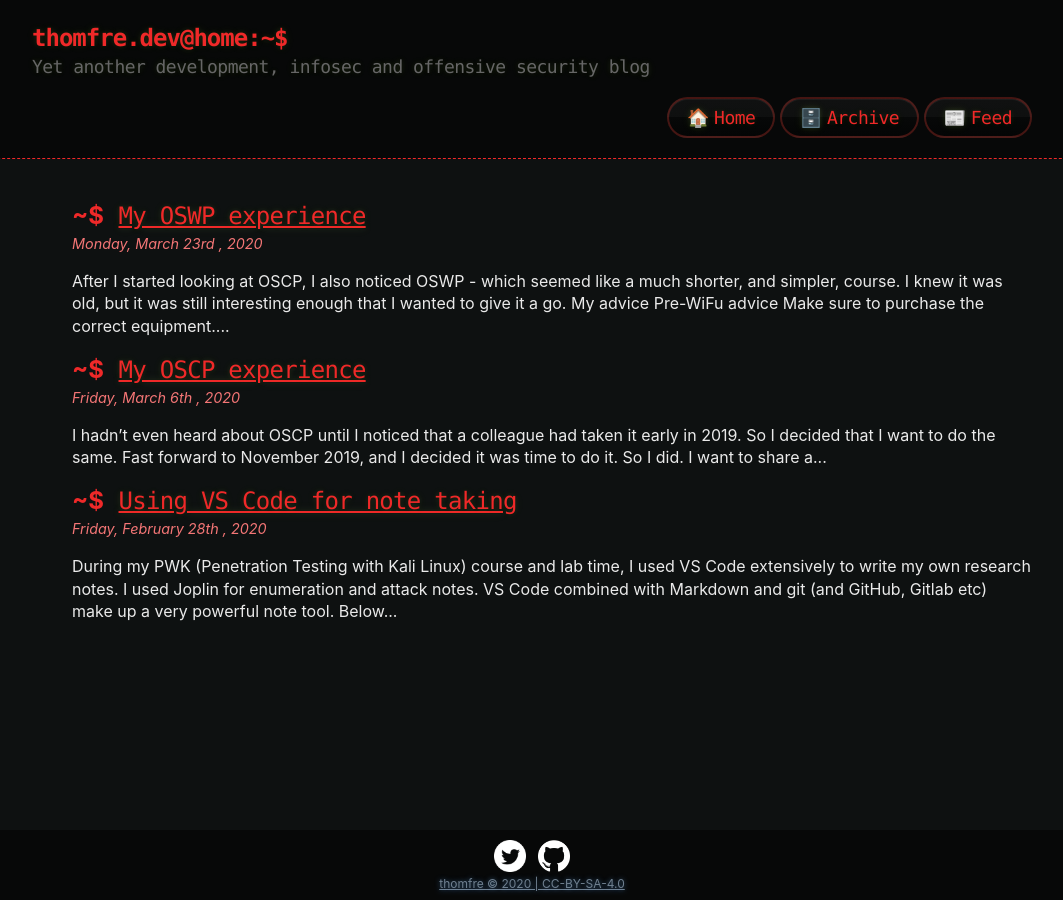
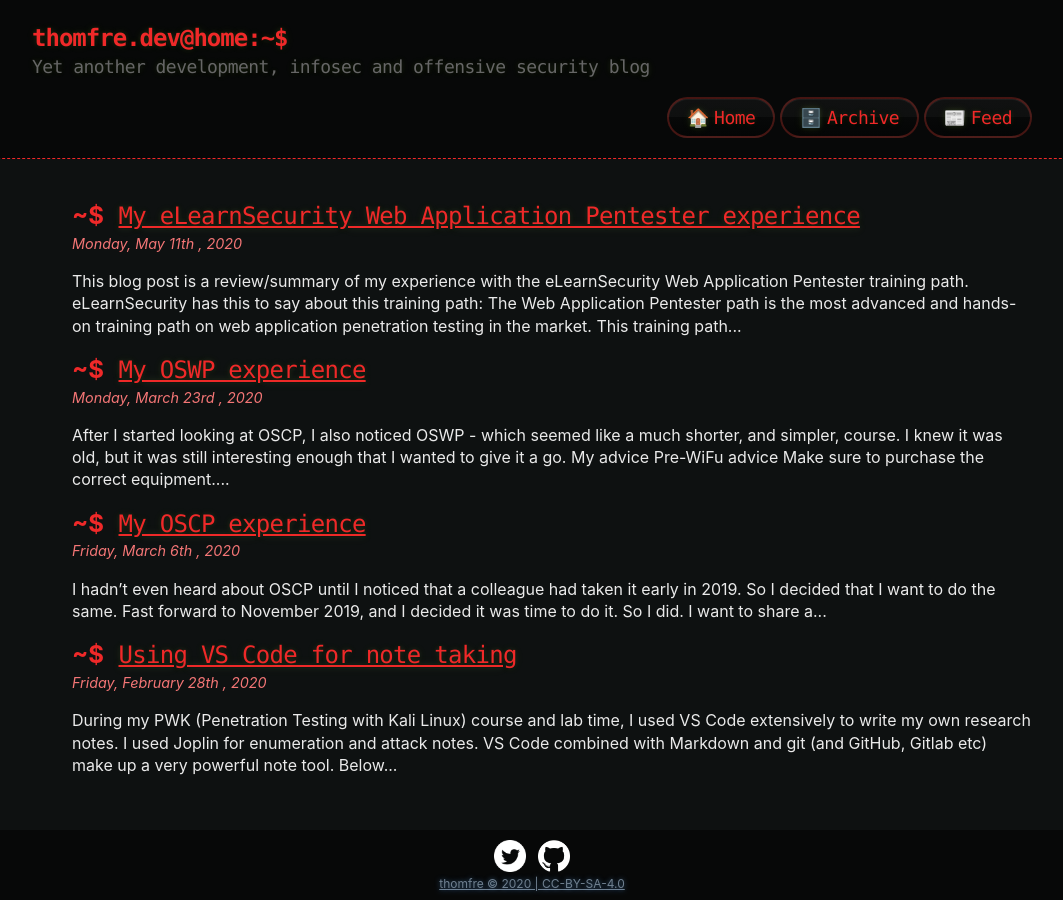
Before and after one commit to thomfre/thomfre.dev, a Jekyll site: the page built from index.html, in a window 1280 px wide. Shown: the whole page, without its empty margins (108-1171 px from the left). Built offline with Jekyll 4.4.1, drawn with Linux system fonts in a browser that asks for light colours; the list of posts is cut into pages by our own code; some of the changed lines change nothing that is shown.

Commit message:
Fixed typo, added blog post about ELS web application pentester training path

```diff
--- a/_config.yml
+++ b/_config.yml
@@ -28,7 +28,7 @@
 github_username:  thomfre
 
 permalink: /:title
-paginate: 3
+paginate: 5
 paginate_path: /page/:num/
 
 defaults:
--- a/_posts/2020-03-23-my-oswp-experience.md
+++ b/_posts/2020-03-23-my-oswp-experience.md
@@ -72,7 +72,7 @@
 
 ## Time spent
 
-I decided that I wanted to track all the time I spent doing PWK and the exam, so I have very accurate numbers of how much time I used.
+I decided that I wanted to track all the time I spent doing the course and the exam, so I have very accurate numbers of how much time I used.
 
 Total hours spent: **59**
 
--- /dev/null
+++ b/_posts/2020-05-11-elearnsecurity-web-application-pentester.md
@@ -0,0 +1,177 @@
+---
+title:  "My eLearnSecurity Web Application Pentester experience"
+date:   2020-05-11 22:00:00 +0200
+categories: els eLearnSecurity eJPT eWPT eWPTX
+published: true
+---
+
+![](/assets/images/els/webapp-path.png)
+
+This blog post is a review/summary of my experience with the [eLearnSecurity Web Application Pentester training path](https://www.elearnsecurity.com/training_paths/).
+
+eLearnSecurity has this to say about this training path:
+
+> The Web Application Pentester path is the most advanced and hands-on training path on web application penetration testing in the market.
+>
+> This training path starts by teaching you the fundamentals of networking and penetration testing, then proceeds to providing you with the established web application penetration testing methodology and the latest web attacks, and ultimately showcases how to execute more advanced and complicated attacks, by heavily manipulating web application components.
+>
+> After completing this path, you will be able to perform a professional web application penetration test against any kind of web application or web service, by using your own custom payloads, combining different attacking techniques and evading web application firewalls.
+
+The path develops proficiency towards the NIST role **Secure Software Assessor**.
+
+## A little background
+
+I've been a hobby coder since I was 10, and a professional developer for a long time, so I know my way around a computer. I have also in depth networking knowledge, and have been using tools like Wireshark and Fiddler for many years (for testing and development work).
+
+I have done the [OSCP](/my-oscp-experience) and [OSWP](/my-oswp-experience) from Offensive Security in between the parts of this training path.
+
+## The start
+
+I had zero experience with pentesting before I started the PTS course, I had only done one HTB box and a couple challenges.
+
+The PTS course was what I used to determine if I wanted to continue with this journey or not. So even though I didn't spend that many hours in total on it, it took me about a month to finish. I also continued doing HTB in parallel, which also affected the time it took.
+
+I didn't find the exam to be very hard, but it was very relevant to the course material. This was a great start, and it gave me the confidence I needed to jump on the [PWK/OSCP](/my-oscp-experience).
+
+## Running through the WAPT
+
+The same week as I finished the WiFu/OSWP, which I took directly after PWK/OSCP, the SARS-CoV-2 pandemic caused Norway to go into a state of semi-voluntary lockdown. I was still determined to continue my journey, so I started the WAPT course. It took a while to adjust to the new work from home conditions, both in terms of mentally adjusting and trying to stay away from all the new distractions. This impacted the time I was able to spend on the course.
+
+Since I had very recently finished the OSCP, and the material felt a bit basic (due to my developer background), I decided to just do the slides, and skip both videos and labs.
+
+Once the slides was finished, I jumped straight into the exam. The exam was a lot of fun, and I thoroughly enjoyed it! I submitted my report, went for a walk, and by the time I got back, I had already received the passing grade!
+
+## The third and final
+
+WAPT was only a step along the way for me, WAPTX was the one I was waiting for. By the time I started this, I had finally adjusted to the (temporary) "new normal", and was able to concentrate a lot better. There was a lot of slides to read through, and a lot of great labs. I struggled with a couple of them, but they were all a lot of fun.
+
+I jumped into the exam almost immediately after I finished the material. Compared to the other two exams, this was a beast! I got stuck, badly, several times. It felt like I wasn't going to make it, but then something finally clicked. Then I got stuck again. But I had come too far to give up, so I managed to get 8 hours to use during the working hours (everything up to this has been after regular working hours), and that was exactly what I needed to break through the wall. I got all the objectives, made sure I had found everything I was able to find, and then it was time to write the report.
+
+I submitted the report, and the the waiting game started. Checking my email every 5 minutes. And then, finally, while driving across the country for the first time in a long while - I received the result I had been waiting for.
+
+![](/assets/images/els/eWPTXv2.png)
+
+## My thoughts
+
+There are a couple things I like about eLearnSecurity, compared to other alternatives:
+
+- Student dashboard with access to all resources
+- Dedicated labs - you don't share the lab environment with any other student
+- Exam can be started whenever you are ready - no need to schedule in advance, just click the button and start hacking!
+- No restrictions on tools - use whatever tools you are comfortable with, free and commercial
+- The exam feels a lot more realistic - you have more time and have to write a professional report
+
+There are also a couple downsides, the biggest being the support. It is much harder to get help. It should be said that the current pandemic has led to an influx of new students, probably making it a lot worse. But for some questions, I did have success asking in the forums. The moderators appear to be quite active at times, which is very nice. The course material, especially for WAPTX, does have some minor bugs, but it's not too bad.
+
+The labs are really great, but they do get disconnected every now and then (also during the exam), which will give you a new IP address. This is a bit annoying, and force you to keep changing your payloads. It also makes it really hard to run long/slow scans during the night (for the exams).
+
+I also wish ELS would deliver physical certificates, especially for the Elite editions (or at least for a completed training path).
+
+eLearnSecurity is a lot less known than other big names in the industry, but that might change in the future.
+
+### PTSv4 / eJPT
+
+The [PTS course](https://www.elearnsecurity.com/course/penetration_testing_student/) is a good introduction and warm-up, especially when it is on sale and you can get your employer to pay for it. It is also a nice course for developers/administrators that want to learn more about security.
+
+I consider this course to only be a preparation for the other courses, it's not enough on its own.
+
+This course is often free in the barebone edition. At the time of writing, you can get it by registering on [The Ethical Hacker Network](https://www.ethicalhacker.net/register/). The free edition is more than enough to see if this is something you want to continue with - so give it a try!
+
+### WAPTv3 / eWPT
+
+The [WAPT course](https://www.elearnsecurity.com/course/web_application_penetration_testing/) did feel a bit dated, especially when you get to modules like the Flash module. But a lot of things still work the same was as they did several years ago, so there's a lot of relevant things in there.
+
+I didn't do any of the labs (but still have access to them, so I might spend some time on them later), so can't say much about them. The slides are easy to read.
+
+Given my developer background, a lot of the material was a bit basic for me, but this is still a good course for developers that want to learn more about how attackers can exploit their applications. It is also a nice stepping stone on the way to WAPTX.
+
+### WAPTXv2 / eWPTXv2
+
+I watched the launch webinar of [WAPTXv2](https://www.elearnsecurity.com/course/web_application_penetration_testing_extreme/), and wanted to dive right into it. But I finished the PWK, WiFu and WAPT first.
+
+Based on the launch webinar, I was expecting a bit more custom exploits, but the course was mainly focused on firewall evasion/filter bypass. The course does explain some very interesting techniques, and I learnt a lot from it. The labs were great, but the lab guide/solutions are a bit lacking in some of them. It looks like the upgrade from v1 to v2 was a bit rushed, this is apparent also in some of the slides.
+
+I enjoyed both the course, the labs, and the exam (when I finally managed to unstuck myself). Even though there are some minor annoyances, I have no trouble recommending this course to both developers and pentesters. It would be nice to see more about modern applications (JavaScript frameworks, containers, cloud, etc.), but the content is still relevant and interesting.
+
+## My advice
+
+This training path is not cheap. I bought all of the courses at discounted prices (end of year sale, launch sale, etc.). I highly recommend keeping an eye out for sales, eLearnSecurity have a lot of them.
+
+Don't worry too much about the lab time, you probably don't need 120 hours (nice to have though). Just make sure to stop the lab when you are done with it. The Elite editions do have some nice benefits, but Full is better than nothing! I would not recommend paying for the Barebone edition, it's simply not worth it (no exam, no video, no labs).
+
+I recommend taking notes during the entire course, for all of the courses. Make your own notebook where you write down everything you discover along the way. I have a git repository where I keep all my notes, written in [Markdown in VS Code](/using-vs-code-for-note-taking). This allow me to quickly find commands, techniques, reverse shells, etc. whenever I need it.
+
+### Tools
+
+I recommend the following tools:
+
+- [XMind](https://www.xmind.net/) - Mind mapping for the exams (and later engagements)
+- [VSCode](https://code.visualstudio.com/) - Personal notes
+- [Joplin](https://joplinapp.org/) - For findings during the exam (easy to organize, and you can paste screenshots directly into it)
+- [Burp Suite Professional](https://portswigger.net/burp)
+- [VMWare Workstation](https://www.vmware.com/no/products/workstation-pro.html)
+- [Kali Linux](https://www.kali.org/)
+- [Greenshot](https://getgreenshot.org/) - This is the best screenshot application you can get if you use Windows as the host OS
+
+### Exam
+
+The exam connection will drop at random intervals, reconnecting will give you a new IP address, so make sure to update your payloads. In some cases you can make the exam environment end up in a state where further exploitation is impossible - this is what we have reverts for, don't be too afraid to use them.
+
+#### eJPT exam
+
+If you have done the course material, this exam shouldn't be too hard. Just make sure you have enough time (maybe do it on a weekend).
+
+I made a excel sheet with all the requirements, printed it, and used it to track my progress during the exam. Double check before you submit your answer.
+
+#### eWPT exam
+
+This exam will require a lot more time than eJPT, so make sure you have enough time to spend during the 7 day exam period.
+
+Set manual DNS entries or block the exam domain in your DNS server (if you have one - if not, I recommend setting up a pi-hole). The domain used does actually exist. The exam connection will disconnect at random intervals, which may lead to you targeting actual servers on the internet!
+
+Take regular breaks, especially when you are stuck! Make sure you take notes, and screenshots. I recommend mind mapping in XMind, and notes of findings and tool outputs in Joplin.
+
+Write the report like ELS was a customer, focus on quality and presentation. This made it a lot more interesting for me, and I subconsciously put a lot more effort into it.
+
+#### eWPTX exam
+
+Unless you are a seasoned pentester, I recommend taking a day or two off from work for this one. Or start on a Friday and use the weekend to see if you need to take a day off or not. This exam is considerably harder than the other two. I got stuck, which cost me a lot of time. I would have used a lot less if I didn't get stuck, but it would probably still take 30-40 hours.
+
+I don't think I could have done the exam without Burp Suite Professional. I probably could have, but it would have been a lot harder without it. So if you can, use Burp Pro!
+
+Script it if you can. Python was very helpful for me during the exam. Nothing very difficult, just slight modifications to scripts I used during the labs.
+
+The exam is a bit CTF-ish, but make sure you don't stop after finding the thing you are looking for. Make sure you find all the other things as well.
+
+Just as with eWPT, take regular breaks, especially when you are stuck! Make sure you take notes, and screenshots. I recommend mind mapping in XMind, and notes of findings and tool outputs in Joplin.
+
+Same for the report here, think of ELS as a customer.
+
+## Time spent
+
+I decided that I wanted to track all the time I spent doing the courses and the exams, so I have very accurate numbers of how much time I used.
+
+Total hours spent: **278 hours, 16 minutes** (eJPT: 45 hours, 21 minutes - eWPT: 51 hours, 27 minutes - eWPTX: 181 hours, 28 minutes)
+
+| Task                  | Hours spent eJPT     | Hours spent eWPT     | Hours spent eWPTX   |
+| --------------------- | -------------------- | -------------------- | ------------------- |
+| Study (slides/videos) | 26 hours, 17 minutes | 25 hours, 49 minutes | 57 hours, 2 minutes |
+| Exercises/Labs        | 13 hours, 17 minutes | _N/A_                | 45 hours, 6 minutes |
+| Exam                  | 5 hours, 47 minutes  | 17 hours, 46 minutes | 70 hours, 4 minutes |
+| Exam Report           | _N/A_                | 7 hours, 52 minutes  | 9 hours, 16 minutes |
+
+## My timeline
+
+- **October 16th, 2019**: PTP purchased
+- **November 17th, 2019**: eJPT Exam done
+- **January 23rd, 2020**: WAPT and WAPTX purchased
+- **March 17th, 2020**: Started working on WAPT
+- **March 29th, 2020**: WAPT slides finished
+- **March 31st, 2020**: WAPT Exam started
+- **April 5th, 2020 21:35**: WAPT Exam report submitted
+- **April 5th, 2020 22:02**: WAPT Exam graded - passed!
+- **April 8th, 2020**: Started working on WAPTX
+- **April 25th, 2020**: WAPTX slides and lab exercises finished
+- **April 25th, 2020**: WAPTX exam started
+- **May 2nd, 2020**: WAPTX exam report submitted
+- **May 8th, 2020**: WAPTX exam graded - passed!
```
Also changed, not shown: Gemfile.lock, assets/images/els/eWPTXv2.png (added), assets/images/els/webapp-path.png (added).
